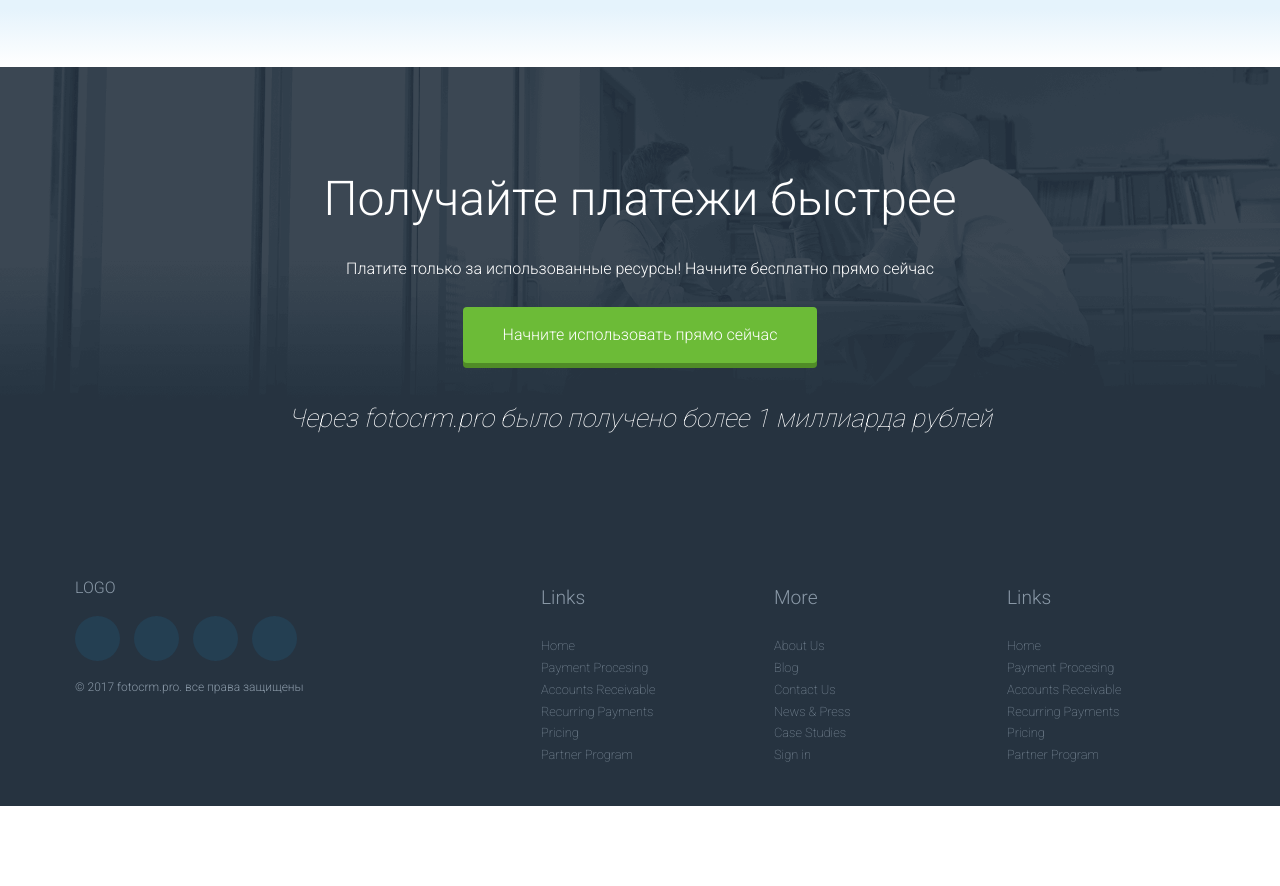
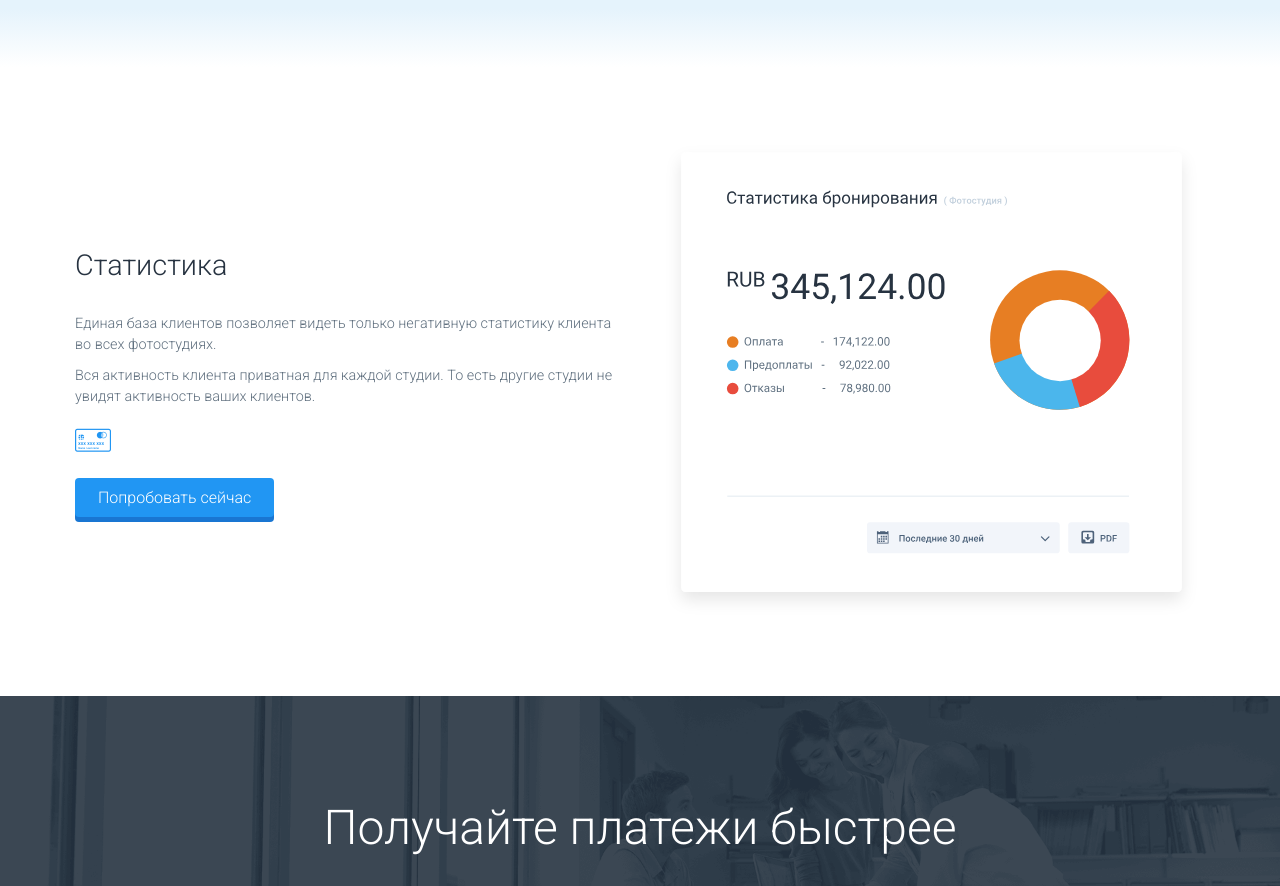
Before and after one commit to iLunts/photobel-landing, a website: page index.html in a window 1280 px wide. Shown: the part 5488-6374 px from the top of the page. Before the commit the page ends 6294 px from the top, so only its background shows below. Drawn offline with Linux system fonts and the light colour scheme; files whose address does not match are found by name.

Commit message:
Added statistic module

```diff
--- a/index.html
+++ b/index.html
@@ -322,6 +322,26 @@
                 </article>
             </div>
         </div>
+        <div class="block block--xxlg">
+            <div class="container">
+                <article class="grid flex flex--c">
+                    <div class="col--1-2">
+                        <h3 class="block__title">Статистика</h3>
+                        <p class="block__text">Единая база клиентов позволяет видеть только негативную статистику клиента во всех фотостудиях.</p>
+                        <p class="block__text m--t-sm">Вся активность клиента приватная для каждой студии. То есть другие студии не увидят активность ваших клиентов.</p>
+                        <div class="block__icon">
+                            <i class="icon icon--md icon-plastic-card t--blue"></i>
+                        </div>
+                        <div class="m--t">
+                            <a href="" class="btn btn--blue btn--smd btn--push">Попробовать сейчас</a>
+                        </div>
+                    </div>
+                    <div class="col--1-2 t--c">
+                        <img src="content/img/svg/lp/statistic.svg" alt="">
+                    </div>
+                </article>
+            </div>
+        </div>
 
         <!-- ~~~~~~ -->
         <!-- Footer -->
@@ -349,6 +369,9 @@
             </div>
         </div>
     </main>
+
+
+
     <footer class="footer">
         <div class="container">
             <div class="grid">
```
Also changed, not shown: content/img/svg/lp/statistic.svg (added).
